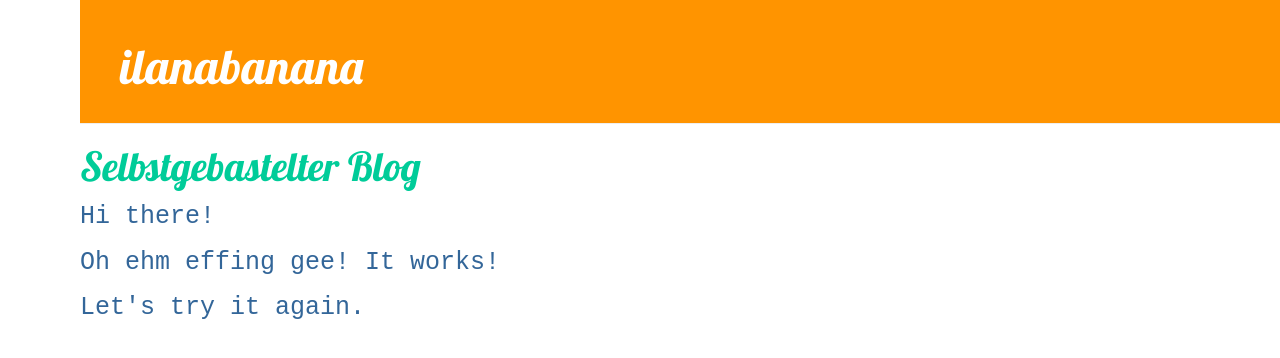
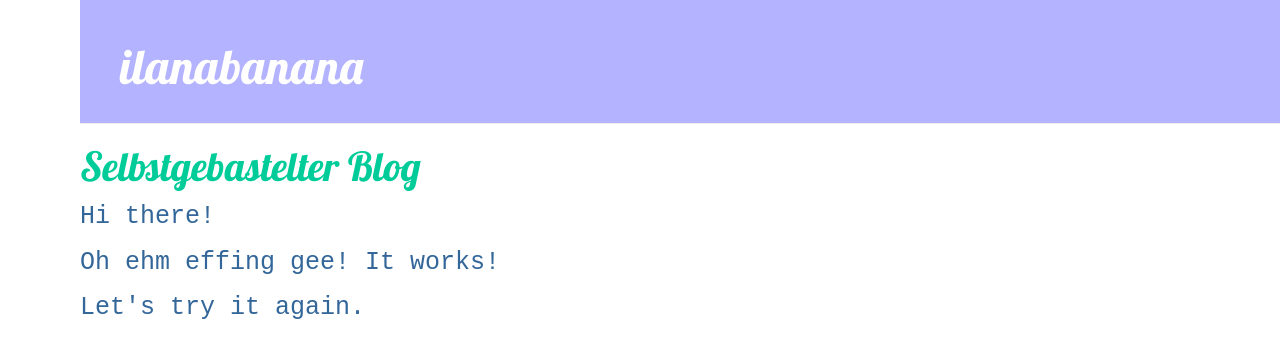
Before and after one commit to ilanabischof/my-first-blog, a Django app: page / in a window 1280 px wide. Shown: the top 358 px of the page. Run offline with Django 3.2, Linux system fonts and the light colour scheme; data that the repository does not hold is empty; some libraries are stand-ins or nearby versions.

```diff
--- a/blog/static/css/blog.css
+++ b/blog/static/css/blog.css
@@ -12,7 +12,7 @@ body {
 }
 
 .page-header {
-    background-color: #ff9400;
+    background-color: #b3b3ff;
     margin-top: 0;
     padding: 20px 20px 20px 40px;
 }
```
